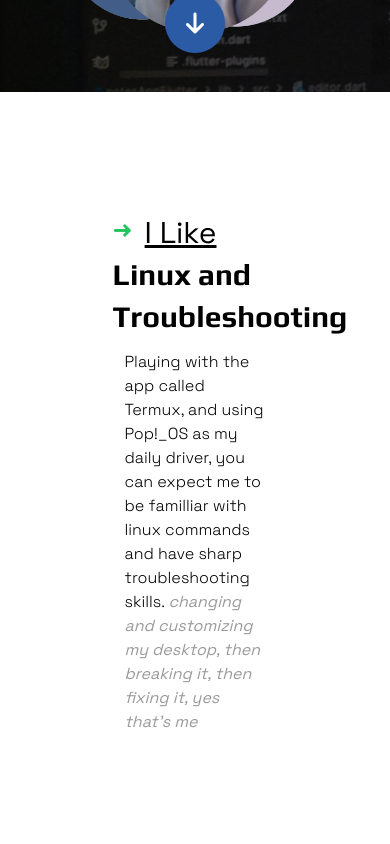
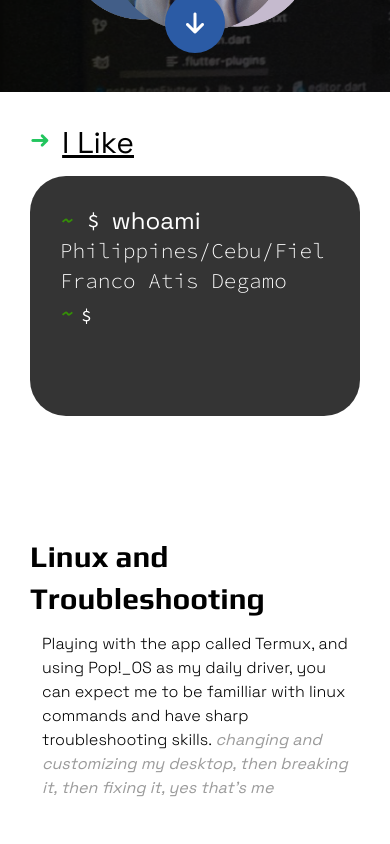
Before and after one commit to piyeldev/portfolio, a SvelteKit app: page / in a window 390 px wide. Shown: the part 640-1484 px from the top of the page. Built offline with nearby package versions, Linux system fonts and the light colour scheme.

Commit message:
Improved the responsiveness of likes page

```diff
--- a/src/components/Likes.svelte
+++ b/src/components/Likes.svelte
@@ -85,20 +85,24 @@
 	let startClassAdd = '';
 </script>
 
-<section id="likes " class="md:my-20 my-10 w-full">
+<section id="likes " class="md:my-20 mt-5 mb-20 w-full">
 	<div class="sm:mx-20 mx-5">
-		<div class="flex md:justify-center ">
-			<div class="flex items-center justify-center flex-col md:flex-row lg:gap-16 md:gap-8 gap-0">
-				<div class="flex flex-col h-full pb-10  w-[50%]">
-					<div class="left md:sticky fixed top-[25%]">
+		<div class="flex ">
+			<div class="flex justify-center md:items-center items-start flex-col md:flex-row lg:gap-16 md:gap-6 gap-0">
+				<div class="flex flex-col h-full pb-10 md:max-w-[50%] md:min-w-[50%] w-full md:bg-transparent bg-white md:relative sticky top-1">
+					<div class="flex md:hidden gap-2">
+						<span class="text-green-500 no-underline"> ➜</span>
+						<p class="text-xl underline">I Like</p>
+					</div>
+					<div class="left mt-2 md:sticky md:top-[25%] relative">
 						<div class="hideTerminal {startClassAdd}  terminal">
-							<div class="sm:h-60 h-40  bg-[#343434] rounded-3xl box-border py-5 px-5">
-								<div class="text-white source-code-pro sm:text-[24px] text-[18px] flex gap-2">
+							<div class="md:h-60 h-40 bg-[#343434] rounded-3xl box-border py-5 px-5">
+								<div class="text-white source-code-pro lg:text-base text-sm flex gap-2">
 									<span class="text-[#359006]">~</span>$
 									<div bind:this={typewriteEffect} class=""></div>
 								</div>
 								<div class="appearTerm hidden w-full">
-									<div class="source-code-pro-light text-white text-base">
+									<div class="source-code-pro-light text-white lg:text-base text-sm">
 										Philippines/Cebu/Fiel Franco Atis Degamo
 									</div>
 									<div class="text-white source-code-pro sm:text-[24px] text-[18px]">
@@ -110,15 +114,15 @@
 					</div>
 				</div>
 
-				<div class="right flex flex-col min-w-[50%] max-w-[50%]">
-					<div class="flex gap-2 sticky top-10 w-full bg-white">
+				<div class="right flex flex-col md:min-w-[50%] md:max-w-[50%] w-full">
+					<div class="md:flex hidden gap-2 sticky top-10 w-full bg-white">
 						<span class="text-green-500 no-underline"> ➜</span>
 						<p class="text-xl underline">I Like</p>
 					</div>
-					<div class="flex flex-col gap-52">
+					<div class="flex flex-col gap-52 md:mt-0 mt-10">
 						<div class="obsrv" id="linux">
 							<h1 class="heading">Linux and Troubleshooting</h1>
-							<p class="text-14px md:text-[16px] lg:text-[18px] p-2 font-light max-w-[780px]">
+							<p class="text-14px md:text-[16px] lg:text-[18px] p-2 font-light md:max-w-[780px] w-full">
 								Playing with the app called Termux, and using Pop!_OS as my daily driver, you can
 								expect me to be familliar with linux commands and have sharp troubleshooting skills.
 								<span class="text-[16px] italic text-[#9b9b9b]"
@@ -175,6 +179,6 @@
 	}
 
 	.heading {
-		@apply lg:text-4xl md:text-2xl text-xl;
+		@apply lg:text-4xl md:text-2xl text-xl ;
 	}
 </style>
--- a/src/lib/index.js
+++ b/src/lib/index.js
@@ -33,7 +33,7 @@ if (typeof window !== 'undefined' && 'IntersectionObserver' in window) {
 				}
 			}
 		});
-	}, {threshold: 1});
+	}, {threshold: 0.5});
 }
 
 // Function to observe an element
```
